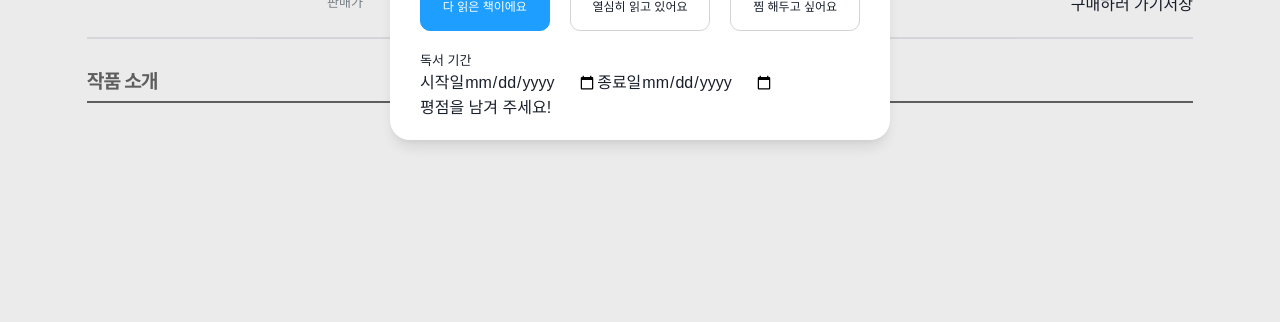
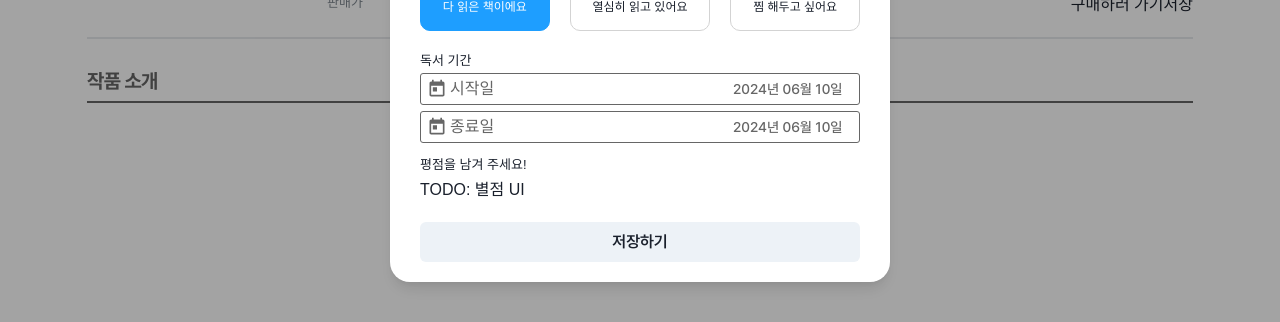
Before and after one commit to f-lab-edu/check-kita, a React (Vite) app: page /book/1 in a window 1280 px wide. Both pictures are taken after a click on the button "저장". Shown: the part 210-532 px from the top of the page. Built offline with nearby package versions, Linux system fonts and the light colour scheme; no server answers; a web font is replaced by a local one.

Commit message:
feat: datePicker 연결

```diff
--- a/package.json
+++ b/package.json
@@ -20,6 +20,7 @@
     "framer-motion": "^11.2.10",
     "jotai": "^2.8.3",
     "react": "^18.2.0",
+    "react-datepicker": "^7.0.0",
     "react-dom": "^18.2.0",
     "react-router-dom": "^6.23.1",
     "styled-components": "^6.1.11"
--- /dev/null
+++ b/src/components/search/DateInput.tsx
@@ -0,0 +1,79 @@
+import { useState } from 'react';
+import styled from 'styled-components';
+import DatePicker from 'react-datepicker';
+import 'react-datepicker/dist/react-datepicker.css';
+import TodayIcon from '@mui/icons-material/Today';
+
+interface DateInputProps {
+  labelText: string;
+  marginBottom?: number;
+}
+
+function DateInput({ labelText, marginBottom }: DateInputProps) {
+  const [isOpen, setIsOpen] = useState<boolean>(false);
+  const [currentDate, setCurrentDate] = useState(new Date());
+
+  const setDatePicker = () => {
+    setIsOpen(!isOpen);
+  };
+
+  return (
+    <Wrapper onClick={setDatePicker} marginBottom={marginBottom}>
+      <LabelWrapper>
+        <TodayIcon fontSize="small" />
+        <span>{labelText}</span>
+      </LabelWrapper>
+      <DatePicker
+        open={isOpen}
+        selected={currentDate}
+        onChange={(date: Date) => {
+          setCurrentDate(date);
+        }}
+        dateFormat="yyyy년 MM월 dd일"
+        shouldCloseOnSelect={true}
+      />
+    </Wrapper>
+  );
+}
+
+interface WrapperProps {
+  marginBottom?: number;
+}
+
+const Wrapper = styled.div<WrapperProps>`
+  width: 100%;
+  border: 1px solid var(--main-text-color);
+  border-radius: 3px;
+  padding: 3px 6px;
+  display: flex;
+  justify-content: space-between;
+  align-items: center;
+  margin-bottom: ${(props) =>
+    props.marginBottom ? props.marginBottom + 'px' : 0};
+
+  & > span {
+    font-size: 13px;
+    line-height: 13px;
+  }
+
+  .react-datepicker-wrapper {
+    input {
+      font-size: 14px;
+      width: 120px;
+      outline: none;
+      caret-color: transparent;
+      font-weight: 500;
+      color: var(--main-text-color);
+    }
+  }
+`;
+
+const LabelWrapper = styled.div`
+  flex: 1 0 auto;
+  display: flex;
+  align-items: center;
+  gap: 3px;
+  color: var(--main-text-color);
+`;
+
+export default DateInput;
--- a/src/components/search/ModalAddBook.tsx
+++ b/src/components/search/ModalAddBook.tsx
@@ -1,7 +1,9 @@
 import {
+  Button,
   ModalBody,
   ModalCloseButton,
   ModalContent,
+  ModalFooter,
   ModalHeader,
 } from '@chakra-ui/react';
 import { useState } from 'react';
@@ -9,6 +11,7 @@ import styled from 'styled-components';
 import FlagIcon from '@mui/icons-material/Flag';
 import BookmarkIcon from '@mui/icons-material/Bookmark';
 import FavoriteIcon from '@mui/icons-material/Favorite';
+import DateInput from './DateInput';
 
 function ModalAddBook() {
   const [tabIndex, setTabIndex] = useState<number>(0);
@@ -69,19 +72,17 @@ function ModalAddBook() {
           {tabIndex === 0 ? (
             <div>
               <LabelText>독서 기간</LabelText>
-              <label htmlFor="startDate">시작일</label>
-              <DateInput type="date" id="startDate"></DateInput>
-              <label htmlFor="endDate">종료일</label>
-              <DateInput type="date" id="endDate"></DateInput>
-              <div>평점을 남겨 주세요!</div>
+              <DateInput labelText={'시작일'} marginBottom={6}></DateInput>
+              <DateInput labelText={'종료일'} marginBottom={12}></DateInput>
+              <LabelText>평점을 남겨 주세요!</LabelText>
+              <div>TODO: 별점 UI</div>
             </div>
-          ) : tabIndex === 2 ? (
+          ) : tabIndex === 1 ? (
             <div>
               <div>독서량</div>
               <div>쪽수 또는 %로 입력받기</div>
               <div>독서 기간</div>
-              <label htmlFor="startDate">시작일</label>
-              <DateInput type="date" id="startDate"></DateInput>
+              <DateInput labelText={'시작일'}></DateInput>
             </div>
           ) : (
             <div>
@@ -93,6 +94,9 @@ function ModalAddBook() {
           )}
         </TabList>
       </ModalBody>
+      <ModalFooter>
+        <Button width={'100%'}>저장하기</Button>
+      </ModalFooter>
     </ModalContent>
   );
 }
@@ -138,11 +142,7 @@ const TabList = styled.div`
 
 const LabelText = styled.p`
   font-size: 13px;
-`;
-
-const DateInput = styled.input`
-  /* width: 0; */
-  /* height: 0; */
+  margin-bottom: 3px;
 `;
 
 export default ModalAddBook;
--- a/src/shared/styles/chakra/components/modal.ts
+++ b/src/shared/styles/chakra/components/modal.ts
@@ -7,7 +7,7 @@ const { definePartsStyle, defineMultiStyleConfig } =
 const baseStyle = definePartsStyle({
   // define the part you're going to style
   overlay: {
-    bg: 'blackAlpha.200', //change the background
+    bg: 'blackAlpha.500', //change the background
   },
   dialog: {
     borderRadius: '20px',
@@ -22,6 +22,7 @@ const baseStyle = definePartsStyle({
   body: {
     padding: '10px 20px',
   },
+  footer: { padding: '10px 20px' },
 });
 
 export const modalTheme = defineMultiStyleConfig({
```
Also changed, not shown: 1 other file (tests, documents, lock files or other folders).
